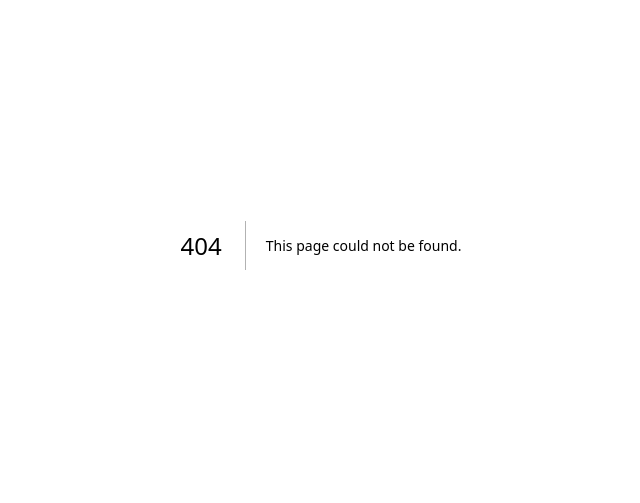
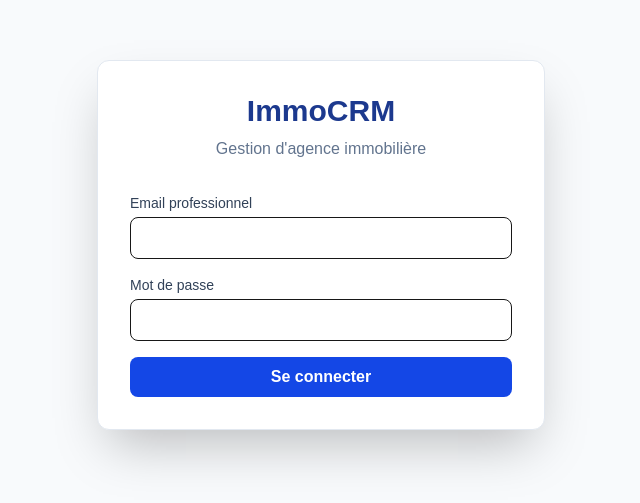
Before and after one commit to MandaDABO/Projet_CRM_AgenceImmo, a Next.js app in the folder frontend/: page /loggin in a window 1280 px wide. Before the commit this address had no page. Shown: the part 155-658 px from the top of the page, without its empty margins (319-959 px from the left). Built offline with nearby package versions, Linux system fonts and the light colour scheme; no server answers.

Commit message:
modification dossier frontend

```diff
--- /dev/null
+++ b/frontend/app/loggin/page.tsx
@@ -0,0 +1,65 @@
+'use client'; // Obligatoire pour utiliser useState et les interactions
+import { useState } from 'react';
+import { supabase } from '@/lib/supabase';
+import { useRouter } from 'next/navigation';
+
+export default function LoginPage() {
+  const [email, setEmail] = useState('');
+  const [password, setPassword] = useState('');
+  const [loading, setLoading] = useState(false);
+  const router = useRouter();
+
+  const handleLogin = async (e: React.FormEvent) => {
+    e.preventDefault();
+    setLoading(true);
+
+    // Tentative de connexion via Supabase Auth (Gère le JWT automatiquement)
+    const { error } = await supabase.auth.signInWithPassword({ email, password });
+
+    if (error) {
+      alert("Erreur d'authentification : " + error.message);
+    } else {
+      // Redirection vers le tableau de bord en cas de succès
+      router.push('/dashboard');
+    }
+    setLoading(false);
+  };
+
+  return (
+    <div className="flex min-h-screen items-center justify-center bg-slate-50">
+      <div className="p-8 bg-white shadow-2xl rounded-xl w-full max-w-md border border-slate-200">
+        <div className="text-center mb-8">
+          <h1 className="text-3xl font-extrabold text-blue-900">ImmoCRM</h1>
+          <p className="text-slate-500 mt-2">Gestion d'agence immobilière</p>
+        </div>
+
+        <form onSubmit={handleLogin} className="space-y-4">
+          <div>
+            <label className="block text-sm font-medium text-slate-700">Email professionnel</label>
+            <input
+              type="email"
+              required
+              className="mt-1 w-full p-2 border rounded-lg focus:ring-2 focus:ring-blue-500 outline-none"
+              onChange={(e) => setEmail(e.target.value)}
+            />
+          </div>
+          <div>
+            <label className="block text-sm font-medium text-slate-700">Mot de passe</label>
+            <input
+              type="password"
+              required
+              className="mt-1 w-full p-2 border rounded-lg focus:ring-2 focus:ring-blue-500 outline-none"
+              onChange={(e) => setPassword(e.target.value)}
+            />
+          </div>
+          <button
+            disabled={loading}
+            className="w-full bg-blue-700 text-white font-bold py-2 px-4 rounded-lg hover:bg-blue-800 transition duration-200 disabled:bg-slate-400"
+          >
+            {loading ? 'Connexion en cours...' : 'Se connecter'}
+          </button>
+        </form>
+      </div>
+    </div>
+  );
+}
--- /dev/null
+++ b/frontend/lib/supabase.ts
@@ -0,0 +1,6 @@
+import { createClient } from '@supabase/supabase-js';
+
+const supabaseUrl = process.env.NEXT_PUBLIC_SUPABASE_URL!;
+const supabaseAnonKey = process.env.NEXT_PUBLIC_SUPABASE_ANON_KEY!;
+
+export const supabase = createClient(supabaseUrl, supabaseAnonKey);
--- /dev/null
+++ b/package.json
@@ -0,0 +1,6 @@
+{
+  "dependencies": {
+    "@supabase/auth-helpers-nextjs": "^0.15.0",
+    "@supabase/supabase-js": "^2.97.0"
+  }
+}
```
Also changed, not shown: 1 other file (tests, documents, lock files or other folders).
